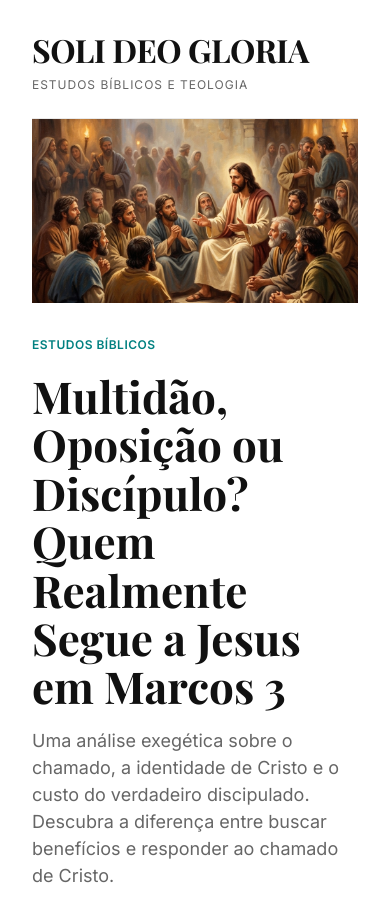
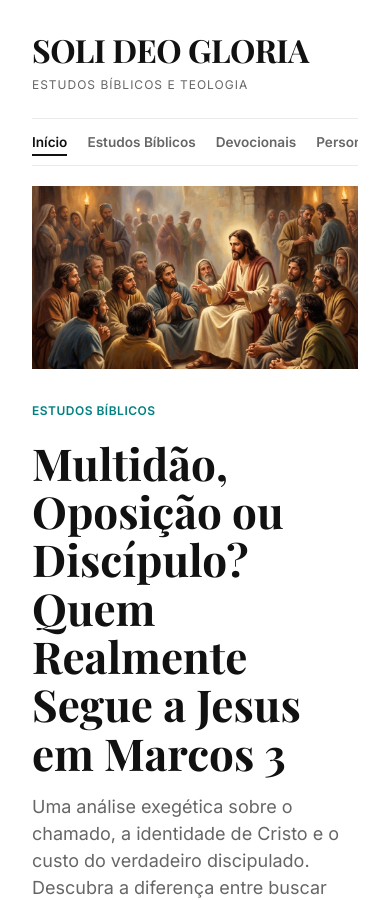
Before and after one commit to andrewsmorais/Blog-Crist-o-, a React (Vite) app: page / in a window 390 px wide. Shown: the top 900 px of the page. Built offline with nearby package versions, Linux system fonts and the light colour scheme; a web font is replaced by a local one.

Commit message:
Fix Notícias 404 e menu responsivo para mobile

```diff
--- a/src/App.jsx
+++ b/src/App.jsx
@@ -1000,6 +1000,32 @@ function App() {
                </div>
              </div>
           </main>
+        ) : isNoticias ? (
+          <main className="section-mb">
+            <div className="section-title">
+              <h2>Notícias</h2>
+            </div>
+            <div className="grid-3" style={{marginTop: '2rem'}}>
+
+              <div className="grid-3-item">
+                <a href="/14-estrelas-copa-mundo-2026-seguem-jesus-jogadores-cristaos" style={{textDecoration: 'none', color: 'inherit'}}>
+                  <img src="/copa_mundo_fe.png" alt="14 Estrelas da Copa do Mundo 2026" className="img-ph" loading="lazy" style={{objectFit: 'cover', aspectRatio: '16/9'}} />
+                  <span className="cat-tag" style={{display: 'inline-block', marginBottom: '8px', marginTop: '12px'}}>NOTÍCIAS</span>
+                  <h3 style={{fontSize: '1.1rem', marginBottom: '8px', lineHeight: '1.4'}}>14 Estrelas da Copa do Mundo 2026 que Seguem Jesus</h3>
+                  <p style={{fontSize: '0.9rem', color: '#666', marginTop: '8px', marginBottom: '12px'}}>Conheça os atletas que entram na maior competição do futebol mundial para exaltar o nome de Cristo</p>
+                  <div style={{marginTop: '15px', color: '#722F37', fontWeight: 'bold', fontSize: '0.9rem'}}>
+                    → Ler Artigo
+                  </div>
+                </a>
+              </div>
+
+            </div>
+
+            <div style={{marginTop: '3rem', textAlign: 'center', color: '#666', fontSize: '0.95rem'}}>
+              <p>📍 <strong>Soli Deo Gloria Portal Teológico</strong></p>
+              <p>✉️ E-mail oficial: contato@sdgloria.com.br</p>
+            </div>
+          </main>
         ) : isContato ? (
           <main className="section-mb" style={{maxWidth: '800px', margin: '0 auto', padding: '2rem 1rem'}}>
             <div className="section-title" style={{textAlign: 'center', marginBottom: '2rem'}}>
--- a/src/index.css
+++ b/src/index.css
@@ -537,7 +537,24 @@ img {
     gap: 16px;
   }
   .header-nav {
+    display: block;
+    width: 100%;
+    overflow-x: auto;
+    -webkit-overflow-scrolling: touch;
+    border-bottom: 1px solid var(--border-color);
+    margin-bottom: 20px;
+    padding: 10px 0;
+  }
+  .header-nav::-webkit-scrollbar {
     display: none;
+  }
+  .header-nav .nav-list {
+    justify-content: flex-start;
+    padding-left: 0;
+    gap: 20px;
+  }
+  .header-nav .nav-list a {
+    white-space: nowrap;
   }
   .hero-grid, .grid-4, .grid-3, .grid-2, .sect3-grid, .split-category-grid, .hero-bottom-articles {
     display: flex;
```
